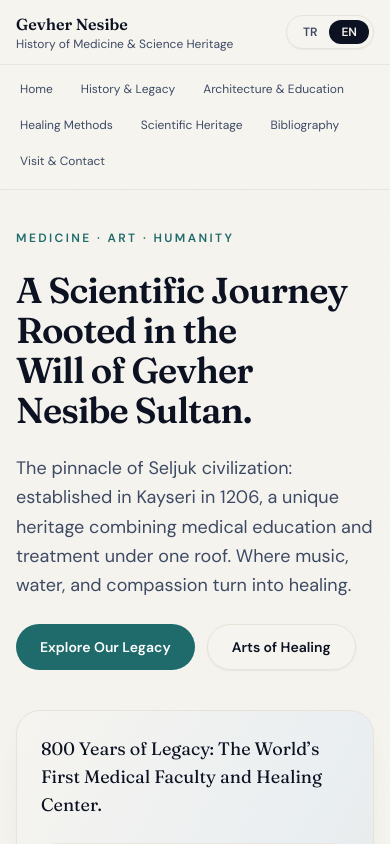
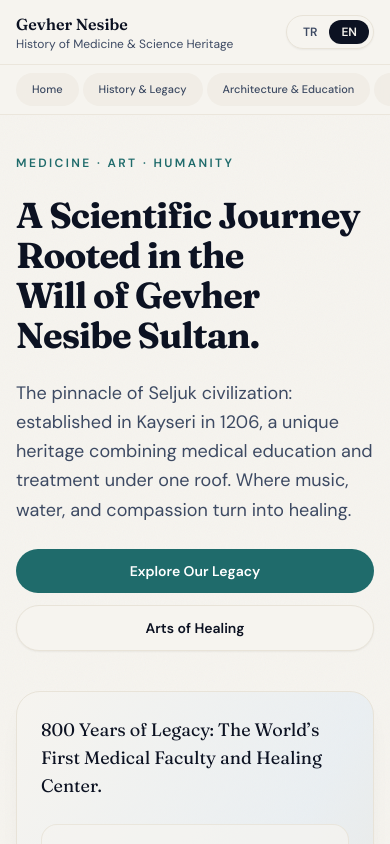
Before and after one commit to kayracim/gevhernesibe, a Next.js app: page /en/ in a window 390 px wide. Shown: the top 844 px of the page. Built offline with nearby package versions, Linux system fonts and the light colour scheme.

Commit message:
Mobil ergonomi ve responsive tasarım iyileştirmeleri

```diff
--- a/app/[locale]/page.tsx
+++ b/app/[locale]/page.tsx
@@ -44,13 +44,13 @@ export default async function HomePage({
           <p className="text-xs font-semibold uppercase tracking-[0.2em] text-heritage">
             {h.hero.eyebrow}
           </p>
-          <h1 className="font-display text-4xl font-semibold tracking-tight text-ink text-balance sm:text-5xl lg:text-6xl">
+          <h1 className="font-display text-4xl font-bold tracking-tight text-ink text-balance sm:text-5xl lg:text-6xl">
             {h.hero.title}
           </h1>
           <p className="max-w-measure text-lg leading-relaxed text-ink-muted sm:text-xl">
             {h.hero.lead}
           </p>
-          <div className="flex flex-wrap gap-3">
+          <div className="flex flex-col gap-3 sm:flex-row">
             <Link
               href={withLocale(locale, "/hastane")}
               className="inline-flex items-center justify-center rounded-full bg-heritage px-6 py-3 text-sm font-semibold text-white shadow-lift transition hover:bg-heritage-dark"
--- a/app/globals.css
+++ b/app/globals.css
@@ -27,4 +27,11 @@
   .text-balance {
     text-wrap: balance;
   }
+  .scrollbar-hide::-webkit-scrollbar {
+    display: none;
+  }
+  .scrollbar-hide {
+    -ms-overflow-style: none;
+    scrollbar-width: none;
+  }
 }
--- a/components/Section.tsx
+++ b/components/Section.tsx
@@ -22,14 +22,14 @@ export function Section({
     <section
       id={id}
       aria-labelledby={id ? `${id}-heading` : undefined}
-      className={`rounded-3xl border p-6 shadow-sm sm:p-8 ${surface}`}
+      className={`rounded-3xl border p-7 shadow-sm sm:p-10 ${surface}`}
     >
       {eyebrow ? (
         <p className="text-xs font-semibold uppercase tracking-wide text-heritage">{eyebrow}</p>
       ) : null}
       <h2
         id={id ? `${id}-heading` : undefined}
-        className="mt-2 font-display text-2xl text-ink sm:text-3xl"
+        className="mt-2 font-display text-2xl font-semibold text-ink sm:text-3xl"
       >
         {title}
       </h2>
--- a/components/SiteHeader.tsx
+++ b/components/SiteHeader.tsx
@@ -66,14 +66,14 @@ export function SiteHeader({
 
       <nav
         aria-label="Primary mobile"
-        className="border-t border-sand/80 px-2 pb-3 pt-2 lg:hidden"
+        className="overflow-x-auto border-t border-sand/80 px-4 py-2 lg:hidden scrollbar-hide"
       >
-        <div className="mx-auto flex max-w-content flex-wrap gap-1">
+        <div className="flex w-max items-center gap-1">
           {links.map((item) => (
             <Link
               key={item.href}
               href={item.href}
-              className="rounded-full px-3 py-2 text-xs text-ink-muted transition hover:bg-sand/70 hover:text-ink"
+              className="whitespace-nowrap rounded-full bg-sand/40 px-4 py-2 text-[11px] font-medium text-ink-muted transition active:scale-95 active:bg-sand/60"
             >
               {item.label}
             </Link>
```
